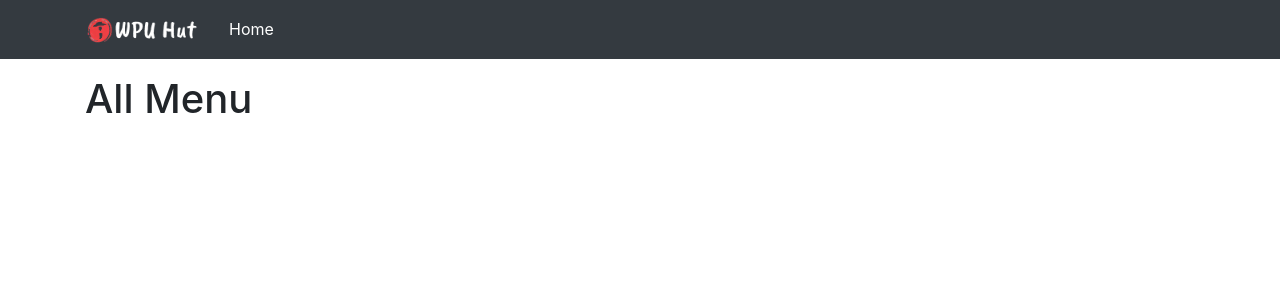
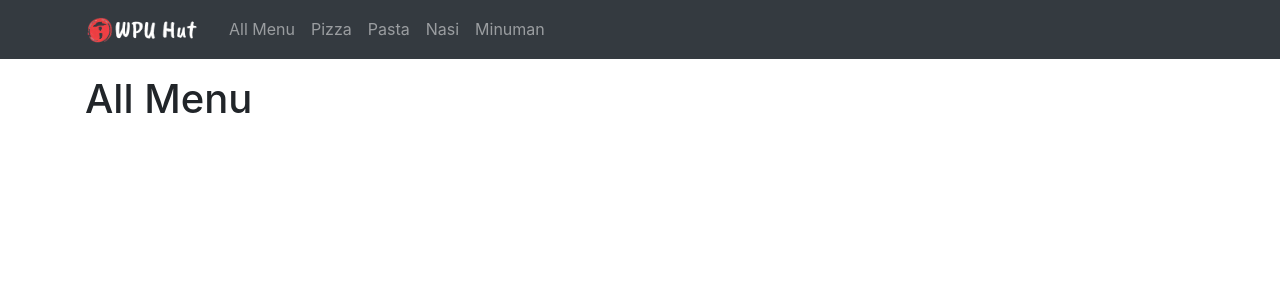
Before and after one commit to IlhamAtsaris/100-Days-Of-Code, a PHP site: page /latihan2.html in a window 1280 px wide. Shown: the top 300 px of the page. Run offline with PHP 8.4, Linux system fonts and the light colour scheme; some libraries are stand-ins or nearby versions.

Commit message:
Day 35 Working With Json

```diff
--- a/Day_35/wpu-hut/latihan1.php
+++ b/Day_35/wpu-hut/latihan1.php
@@ -44,7 +44,7 @@ $menu =  $menu["menu"];
             <div class="row">
                 <?php foreach ($menu as $row) : ?>
                     <div class="col-md-4">
-                    <div class="card mt-3">
+                        <div class="card mt-3">
                         <img src="img/pizza/<?= $row["gambar"]; ?>"  class="card-img-top">
                         <div class="card-body">
                             <h5 class="card-title"><?= $row["nama"]; ?></h5>
--- a/Day_35/wpu-hut/latihan2.html
+++ b/Day_35/wpu-hut/latihan2.html
@@ -23,7 +23,11 @@
         </button>
         <div class="collapse navbar-collapse ali" id="navbarNavAltMarkup">
                 <div class="navbar-nav">
-                <a class="nav-item nav-link active" href="#">Home </a>
+                <a class="nav-item nav-link" href="latihan2.html">All Menu</a>
+                <a class="nav-item nav-link" href="#">Pizza</a>
+                <a class="nav-item nav-link" href="#">Pasta</a>
+                <a class="nav-item nav-link" href="#">Nasi</a>
+                <a class="nav-item nav-link" href="#">Minuman</a>
                 </div>
             </div>
         </div>
```
